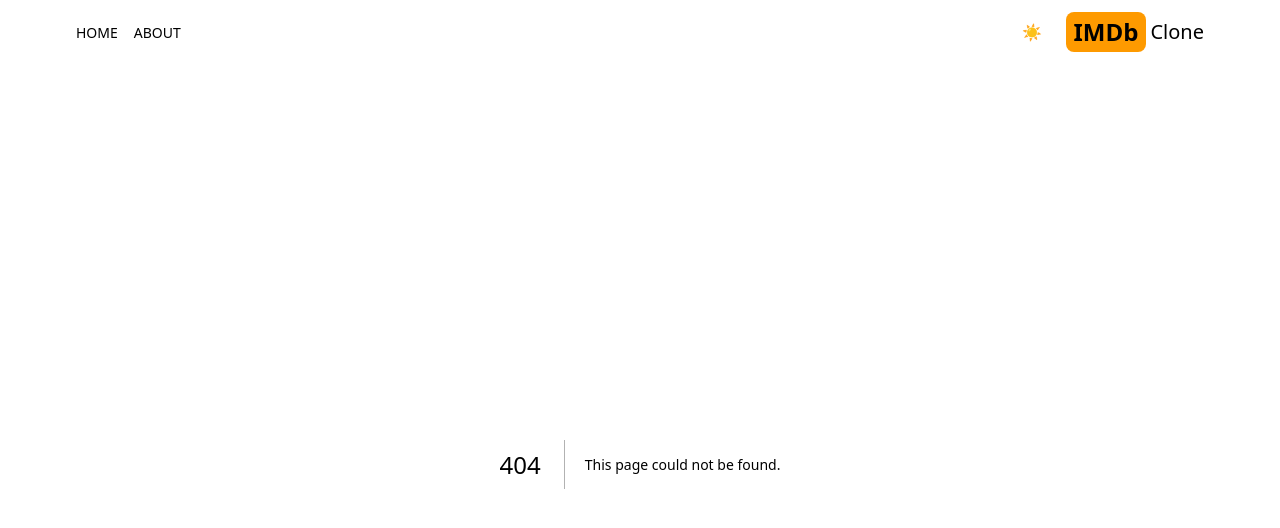
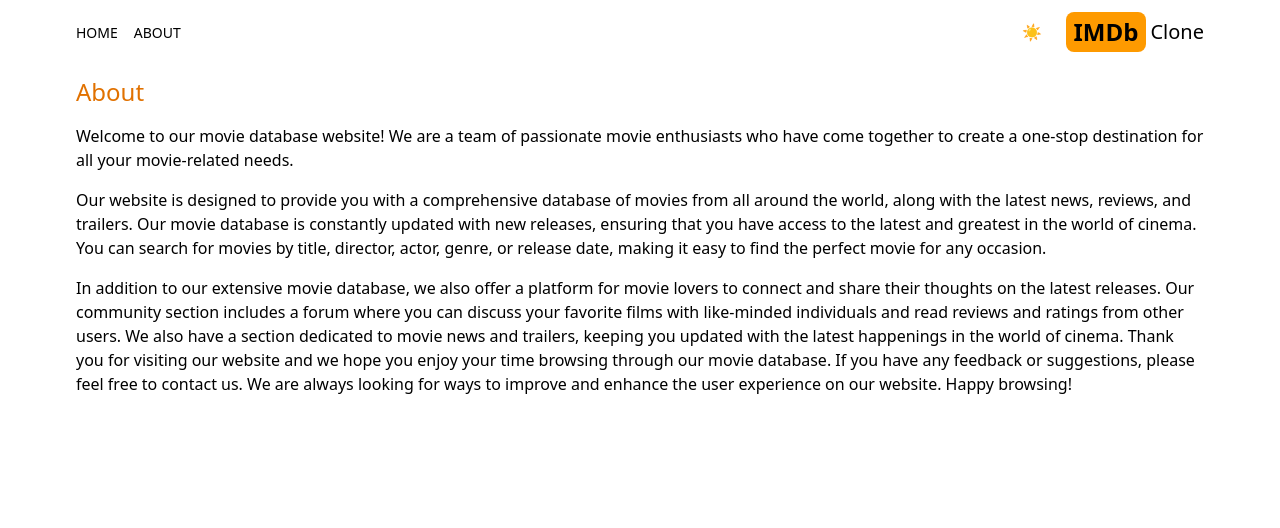
Before and after one commit to ABHI5228/imdm-next, a Next.js app: page /about in a window 1280 px wide. Before the commit this address had no page. Shown: the top 528 px of the page. Built offline with nearby package versions, Linux system fonts and the light colour scheme.

Commit message:
create about page

```diff
--- /dev/null
+++ b/src/app/about/page.jsx
@@ -0,0 +1,36 @@
+
+
+export default function About() {
+  return (
+    <div className='max-w-6xl mx-auto p-3 space-y-4'>
+        <h1 className='text-2xl font-medium text-amber-600'>About</h1>
+        <p >
+            Welcome to our movie database website! We are a team of passionate movie
+            enthusiasts who have come together to create a one-stop destination for all
+            your movie-related needs.
+            </p>
+
+            <p >
+            Our website is designed to provide you with a comprehensive database of
+            movies from all around the world, along with the latest news, reviews, and
+            trailers. Our movie database is constantly updated with new releases,
+            ensuring that you have access to the latest and greatest in the world of
+            cinema. You can search for movies by title, director, actor, genre, or
+            release date, making it easy to find the perfect movie for any occasion.
+            </p>
+
+            <p>
+            In addition to our extensive movie database, we also offer a platform for
+            movie lovers to connect and share their thoughts on the latest releases.
+            Our community section includes a forum where you can discuss your favorite
+            films with like-minded individuals and read reviews and ratings from other
+            users. We also have a section dedicated to movie news and trailers, keeping
+            you updated with the latest happenings in the world of cinema. Thank you
+            for visiting our website and we hope you enjoy your time browsing through
+            our movie database. If you have any feedback or suggestions, please feel
+            free to contact us. We are always looking for ways to improve and enhance
+            the user experience on our website. Happy browsing!
+            </p>
+    </div>
+  )
+}
```
